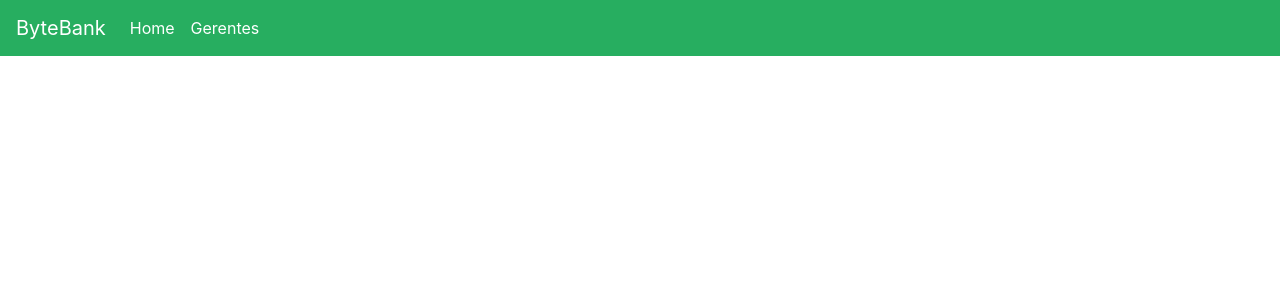
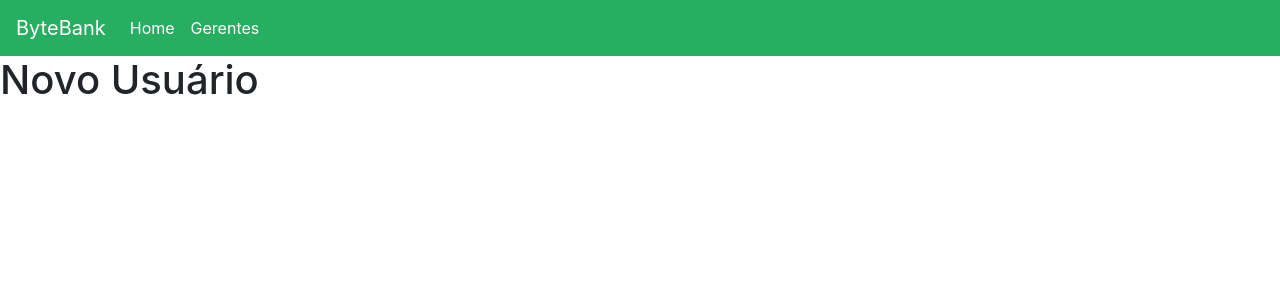
Before and after one commit to CelsonF/auth-vue-vuex, a Vue app: page /#/cadastre-se in a window 1280 px wide. Shown: the top 300 px of the page. Built offline with nearby package versions, Linux system fonts and the light colour scheme.

Commit message:
Create component of register user

```diff
--- a/src/router/index.js
+++ b/src/router/index.js
@@ -2,6 +2,7 @@ import Vue from 'vue'
 import VueRouter from 'vue-router'
 import Gerentes from '../views/Gerentes.vue'
 import Home from '../views/Home.vue'
+import NovoUsuario from '../views/NovoUsuario.vue'
 
 Vue.use(VueRouter)
 
@@ -15,6 +16,11 @@ const routes = [
     path: '/gerentes',
     name: 'gerentes',
     component: Gerentes
+  },
+  {
+    path: '/cadastre-se',
+    name: 'novo.usuario',
+    component: NovoUsuario
   }
 ]
 
--- /dev/null
+++ b/src/views/NovoUsuario.vue
@@ -0,0 +1,15 @@
+<template>
+  <div>
+    <h1> Novo Usuário</h1>
+  </div>
+</template>
+
+<script>
+export default {
+
+}
+</script>
+
+<style>
+
+</style>
```
Also changed, not shown: 1 other file (tests, documents, lock files or other folders).
